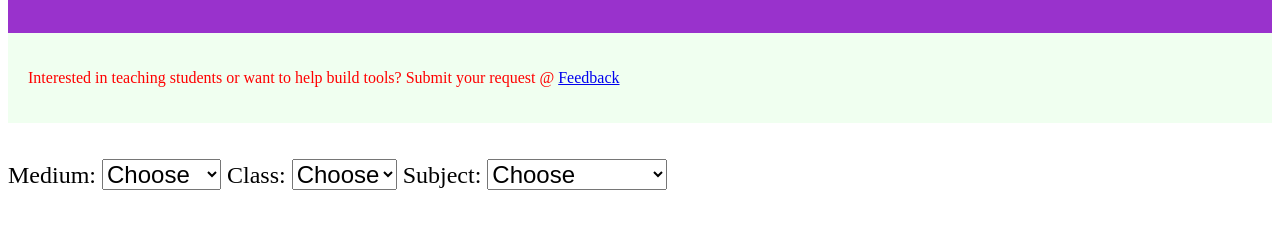
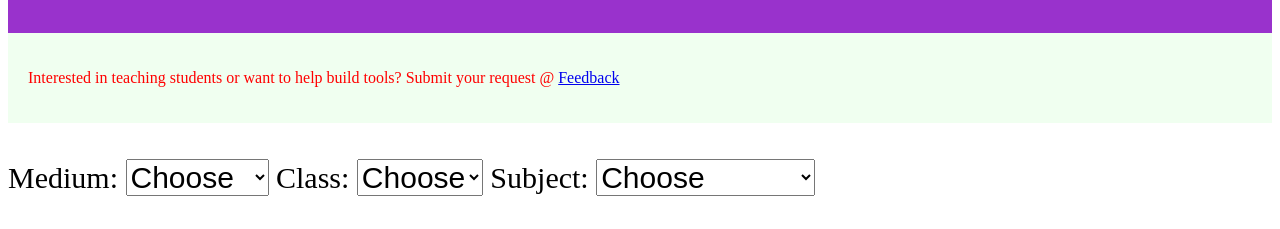
Before and after one commit to changewarrior/samveda, a plain HTML site: page index.html in a window 1280 px wide. Shown: the part 116-345 px from the top of the page. Drawn offline with nearby package versions, Linux system fonts and the light colour scheme.

Commit message:
increased font size further

```diff
--- a/index.html
+++ b/index.html
@@ -57,11 +57,11 @@
 
     <form>
 
-        <div style="font-size:24px" >
+        <div style="font-size:30px" >
         <label for="html"   >Medium:</label>
 
 
-        <select id="medium" name = "medium"   style="font-size:24px"  onchange="selectMedium();" >
+        <select id="medium" name = "medium"   style="font-size:30px"  onchange="selectMedium();" >
             <option value = "Choose" selected >Choose</option>
             <option value = "Kannada">Kannada</option>
             <!-- <option value = "English" >English</option> -->
@@ -71,7 +71,7 @@
         <label for="Class">Class:   </label>
 
 
-        <select id="class" name = "Class"  style="font-size:24px" onchange="selectClass();">
+        <select id="class" name = "Class"  style="font-size:30px" onchange="selectClass();">
             <option value = "Choose" selected >Choose</option>
             <option value = "10">10th</option>
 
@@ -81,7 +81,7 @@
         <label for="Subject">Subject:</label>
 
 
-        <select id="subject" name = "Subject"  style="font-size:24px"  onchange="selectSubject();">
+        <select id="subject" name = "Subject"  style="font-size:30px"  onchange="selectSubject();">
             <option value = "Choose" selected>Choose</option>
 
             <option value = "Social Science" >Social Science</option>
```
